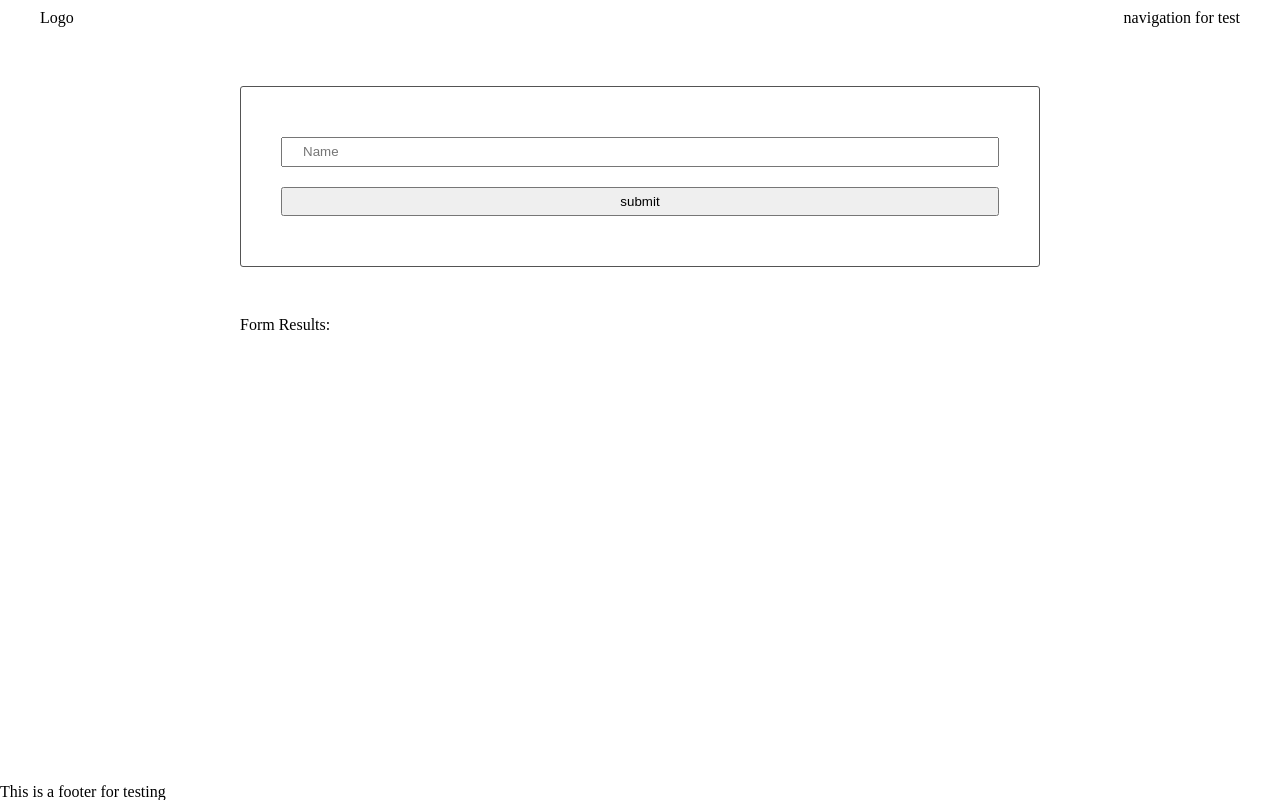
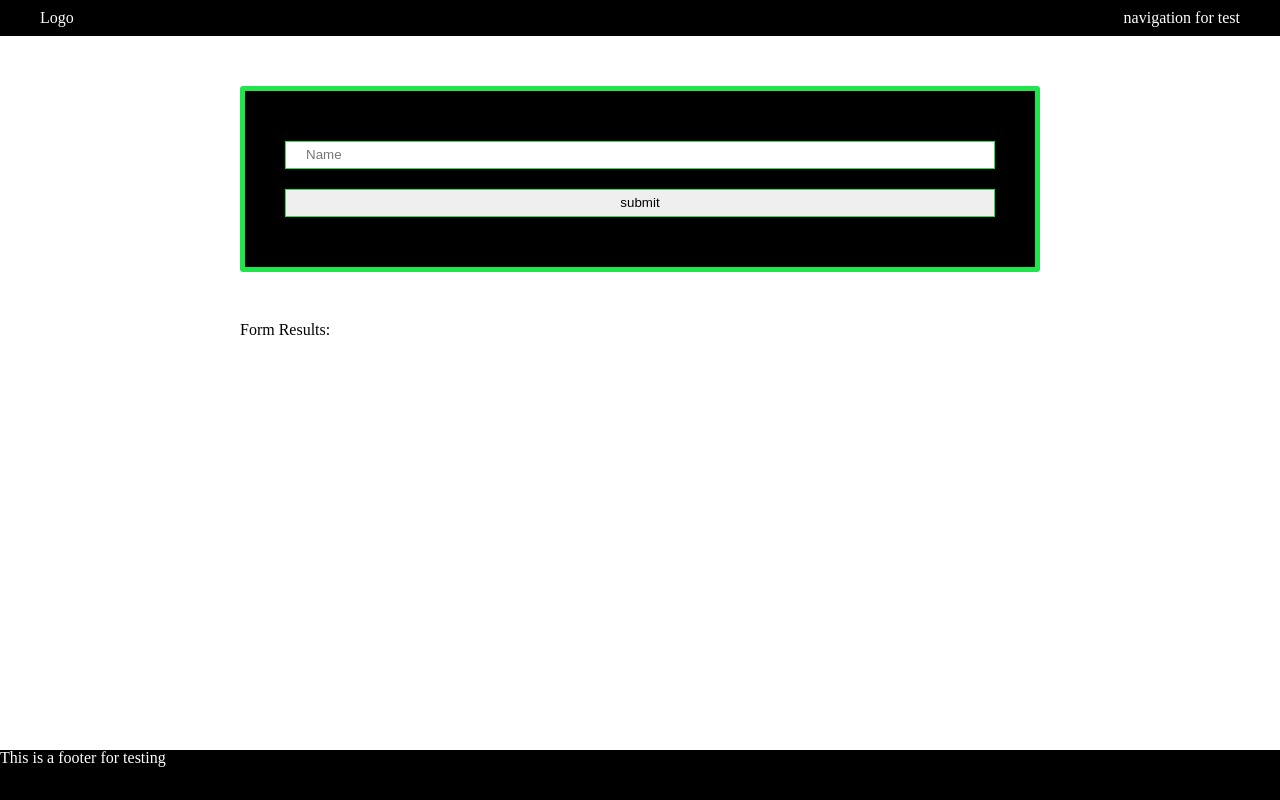
Before and after one commit to jaguilarweb/evaluate-news-nlp, a website: page src/client/views/index.html in a window 1280 px wide. Drawn offline with nearby package versions, Linux system fonts and the light colour scheme; files that its build step writes are made by us from their sources.

Commit message:
style: Change styles

```diff
--- a/src/client/index.js
+++ b/src/client/index.js
@@ -9,6 +9,5 @@ import { handleSubmit } from './js/formHandler'
 
 console.log(checkForName);
 
-alert("Hello you ")
 console.log("CHANGE444!");
 document.getElementById('results').innerHTML = 'This a new result';
--- /dev/null
+++ b/src/client/styles/_variables.scss
@@ -0,0 +1,3 @@
+$color-dark: #000;
+$color-form: #20e64b;
+$font-secondary-color: #fff;
--- a/src/client/styles/base.scss
+++ b/src/client/styles/base.scss
@@ -1,14 +1,14 @@
+@import"_variables.scss";
+
 body {
     display: flex;
     flex-direction: column;
     min-height: 100vh;
+    main {
+        flex: 2;
+        section {
+            max-width: 800px;
+            margin: 50px auto;
+        }
+    }
 }
-
-main {
-    flex: 2;
-}
-
-section {
-    max-width: 800px;
-    margin: 50px auto;
-}
--- a/src/client/styles/footer.scss
+++ b/src/client/styles/footer.scss
@@ -0,0 +1,7 @@
+@import"_variables.scss";
+
+footer {
+  background-color: $color-dark;
+  color: $font-secondary-color;
+  height: 50px;
+}
--- a/src/client/styles/form.scss
+++ b/src/client/styles/form.scss
@@ -1,12 +1,19 @@
+@import"_variables.scss";
+
+section {
     form {
-    border: 1px solid #545454;
+        border: 5px solid $color-form;
+        background-color: $color-dark;
+        color: $font-secondary-color;
         border-radius: 3px;
         padding: 40px;
-}
-
         input {
+            border: 1px solid $color-form;
             padding: 5px 20px;
             width: 100%;
             line-height: 16px;
             margin: 10px 0;
         }
+
+    }
+}
--- a/src/client/styles/header.scss
+++ b/src/client/styles/header.scss
@@ -1,4 +1,8 @@
+@import"_variables.scss";
+
 header {
+    background-color: $color-dark;
+    color: $font-secondary-color;
     display: flex;
     justify-content: space-between;
     padding: 10px 40px;
```
Lines whose indentation alone changed are shown as unchanged.
